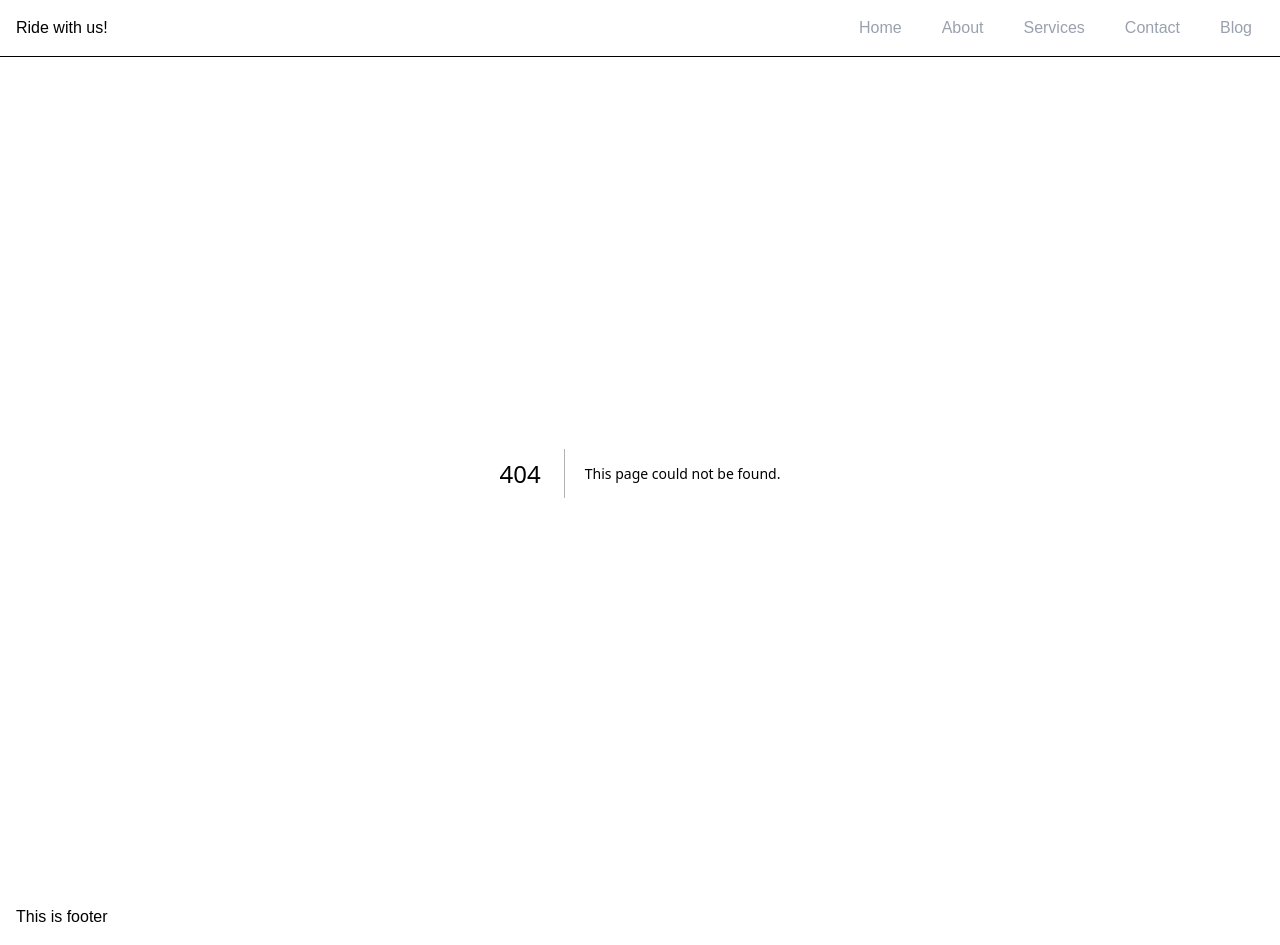
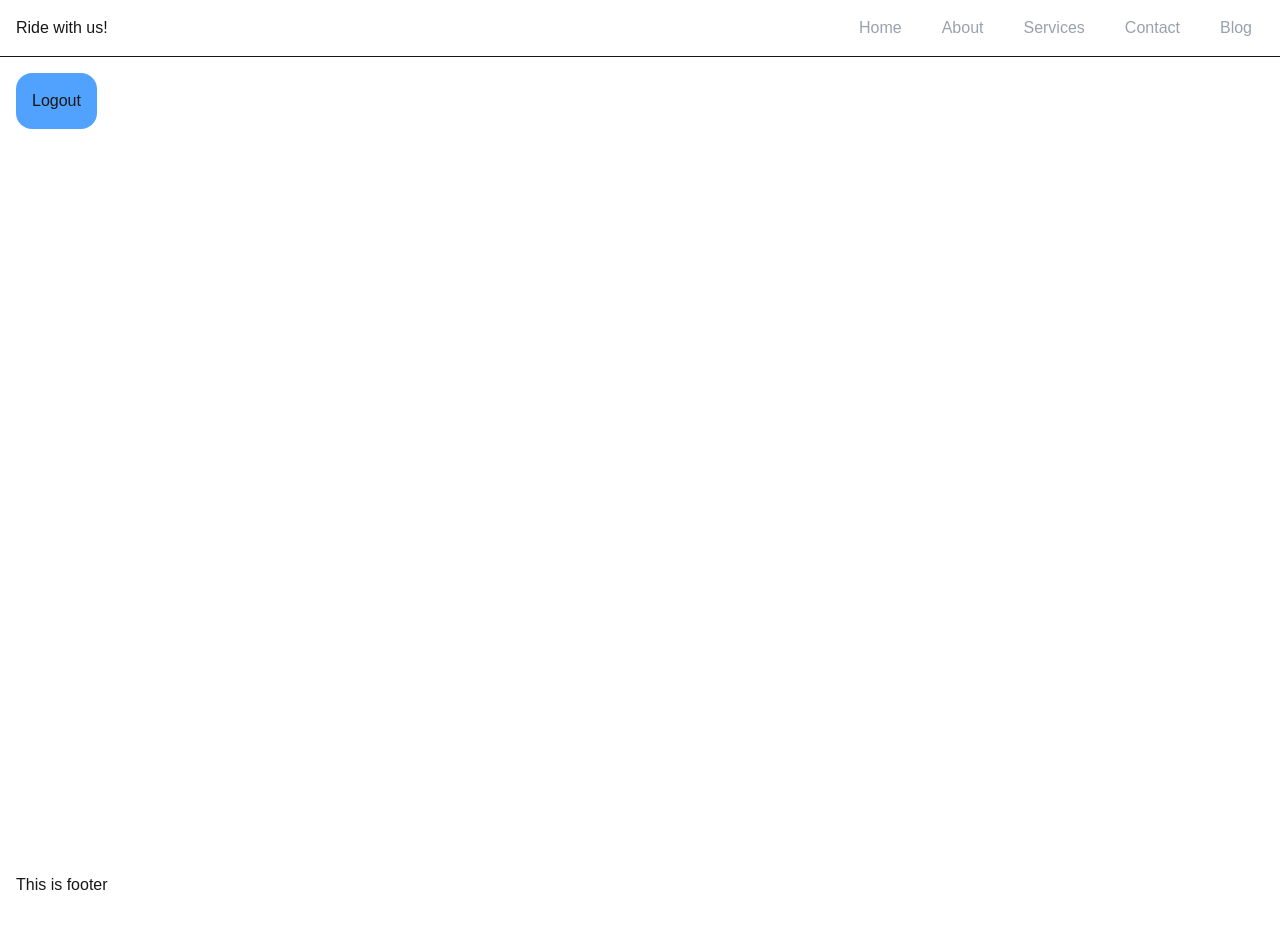
Before and after one commit to shuvo2o/layout-and-navigation, a Next.js app: page /logout in a window 1280 px wide. Before the commit this address had no page. After the commit the page ends 913 px from the top, so only its background shows below. Built offline with nearby package versions, Linux system fonts and the light colour scheme.

Commit message:
redirect to home page

```diff
--- /dev/null
+++ b/src/app/logout/page.tsx
@@ -0,0 +1,18 @@
+"use client";
+import { useRouter } from 'next/navigation';
+import React from 'react'
+
+const LogoutPage = () => {
+    const router = useRouter();
+  const handleLogout = () => {
+    router.push('/');
+  };
+
+  return (
+    <div>
+      <button className='bg-blue-400 px-4 py-4 rounded-2xl' onClick={handleLogout}>Logout</button>
+    </div>
+  );
+};
+
+export default LogoutPage;
```
